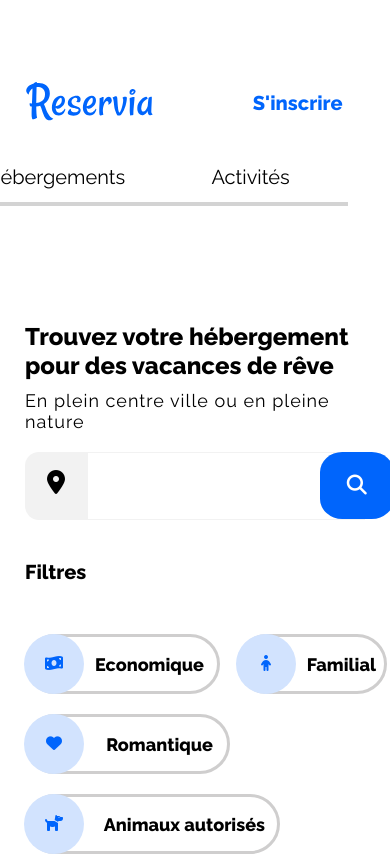
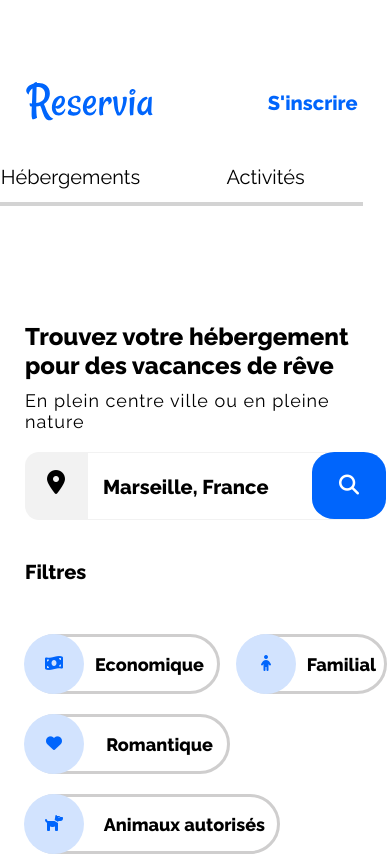
Before and after one commit to Hline2303/SoleneMedina_2_07012021, a plain HTML site: page index.html in a window 390 px wide. Shown: the top 857 px of the page. Drawn offline with Linux system fonts and the light colour scheme.

Commit message:
Finalités

```diff
--- a/index.html
+++ b/index.html
@@ -36,7 +36,7 @@
 					<p id="lieu">En plein centre ville ou en pleine nature</p>
 
 					<div id="search-bar">
-					<span id="location" class="fa fa-map-marker" aria-hidden="true"></span><input id="search" type="text" placeholder=""><button></button>
+					<span id="location" class="fa fa-map-marker" aria-hidden="true"></span><input id="search" type="text" placeholder="Marseille, France"><button></button>
 					</div>
 
 					<div class="toggleBox">
--- a/style.css
+++ b/style.css
@@ -987,7 +987,6 @@ footer h3 {
 
 	header nav ul li a {
 		width: 100%;
-		margin: 0;
 	}
 
 	header nav ul li a::after {
@@ -1050,7 +1049,7 @@ footer h3 {
 		position: absolute;
 		padding: 22px 27px;
 		border-radius: 30%;
-		left: 82%;
+		left: 80%;
 	}
 
 	button::before {
```
